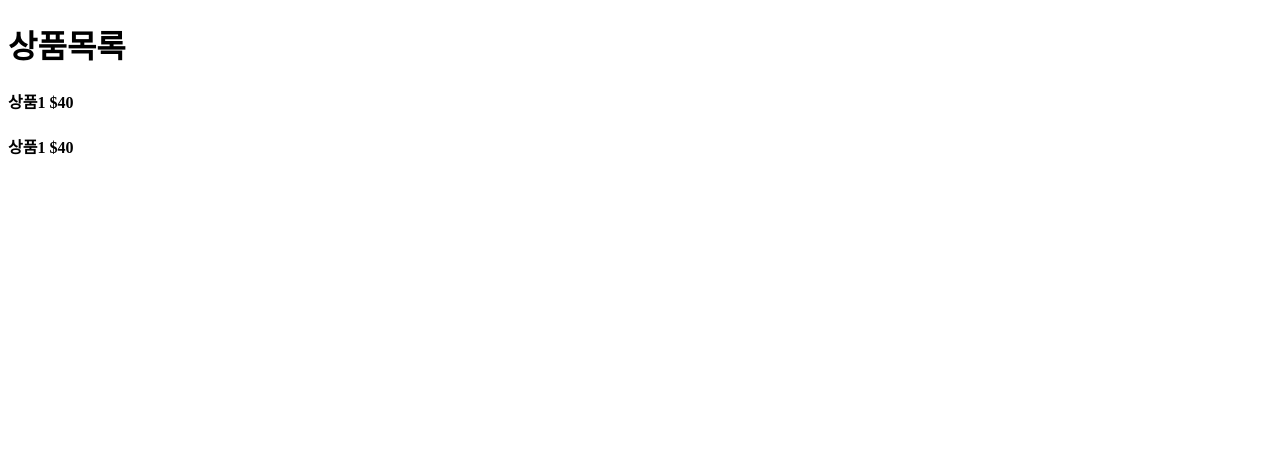
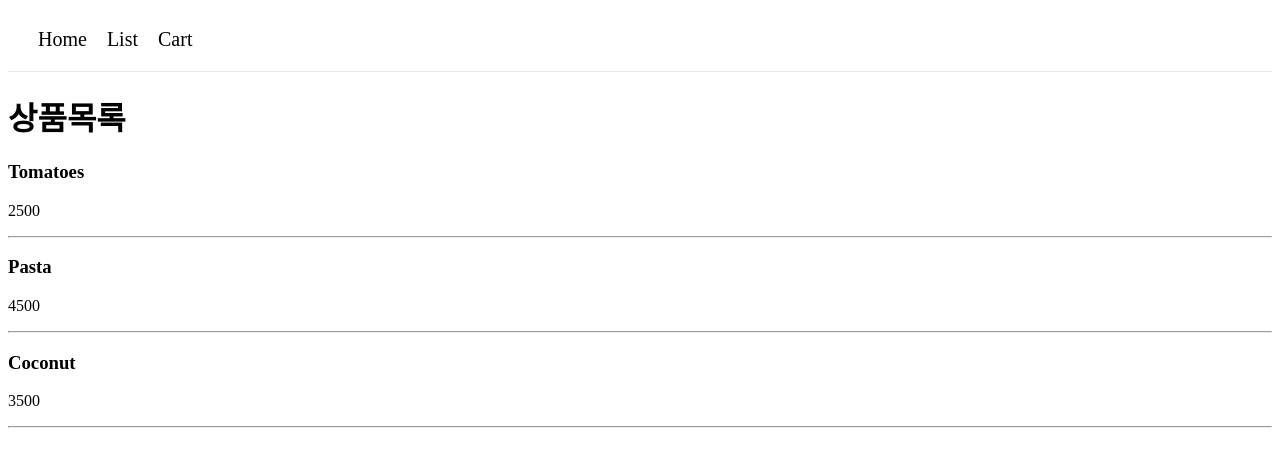
Before and after one commit to theco12/starbuck-practice, a Next.js app in the folder my-app/: page /list in a window 1280 px wide. Shown: the top 466 px of the page. Built offline with nearby package versions, Linux system fonts and the light colour scheme.

Commit message:
next update

```diff
--- a/my-app/app/globals.css
+++ b/my-app/app/globals.css
@@ -0,0 +1,12 @@
+.navBar {
+  background-color: #fff;
+  padding: 20px;
+  border-bottom: 1px solid rgb(232, 232, 232);
+}
+
+.navBar a {
+  color: #000;
+  text-decoration: none;
+  font-size: 20px;
+  margin: 0 10px;
+}
--- a/my-app/app/layout.js
+++ b/my-app/app/layout.js
@@ -1,14 +1,22 @@
-import './globals.css'
+import "./globals.css";
+import Link from "next/link";
 
 export const metadata = {
-  title: 'Create Next App',
-  description: 'Generated by create next app',
-}
+  title: "Create Next App",
+  description: "Generated by create next app",
+};
 
 export default function RootLayout({ children }) {
   return (
     <html lang="en">
-      <body>{children}</body>
+      <body>
+        <div className="navBar">
+          <Link href="/">Home</Link>
+          <Link href="/list">List</Link>
+          <Link href="/cart">Cart</Link>
+        </div>
+        {children}
+      </body>
     </html>
-  )
+  );
 }
--- a/my-app/app/list/page.js
+++ b/my-app/app/list/page.js
@@ -1,13 +1,23 @@
 export default function List() {
+  let Gift = [
+    { name: "Tomatoes", price: 2500 },
+    { name: "Pasta", price: 4500 },
+    { name: "Coconut", price: 3500 },
+  ];
+
   return (
     <div>
       <h1>상품목록</h1>
-      <div>
-        <h4>상품1 $40</h4>
-      </div>
-      <div>
-        <h4>상품1 $40</h4>
-      </div>
+
+      {Gift.map((a, i) => {
+        return (
+          <div key={i}>
+            <h3>{a.name}</h3>
+            <p>{a.price}</p>
+            <hr />
+          </div>
+        );
+      })}
     </div>
   );
 }
--- a/my-app/app/page.js
+++ b/my-app/app/page.js
@@ -4,10 +4,7 @@ import React from "react";
 export default function Home() {
   return (
     <div>
-      <div>
-        <Link href="/">Home</Link>
-        <Link href="/list">List</Link>
-      </div>
+      <h1>홈 화면입니다.</h1>
     </div>
   );
 }
```
Also changed, not shown: my-app/app/cart/layout.js (added, +8 -0 lines), my-app/app/cart/page.js (added, +12 -0 lines), my-app/app/cart/payment/page.js (added, +7 -0 lines).
